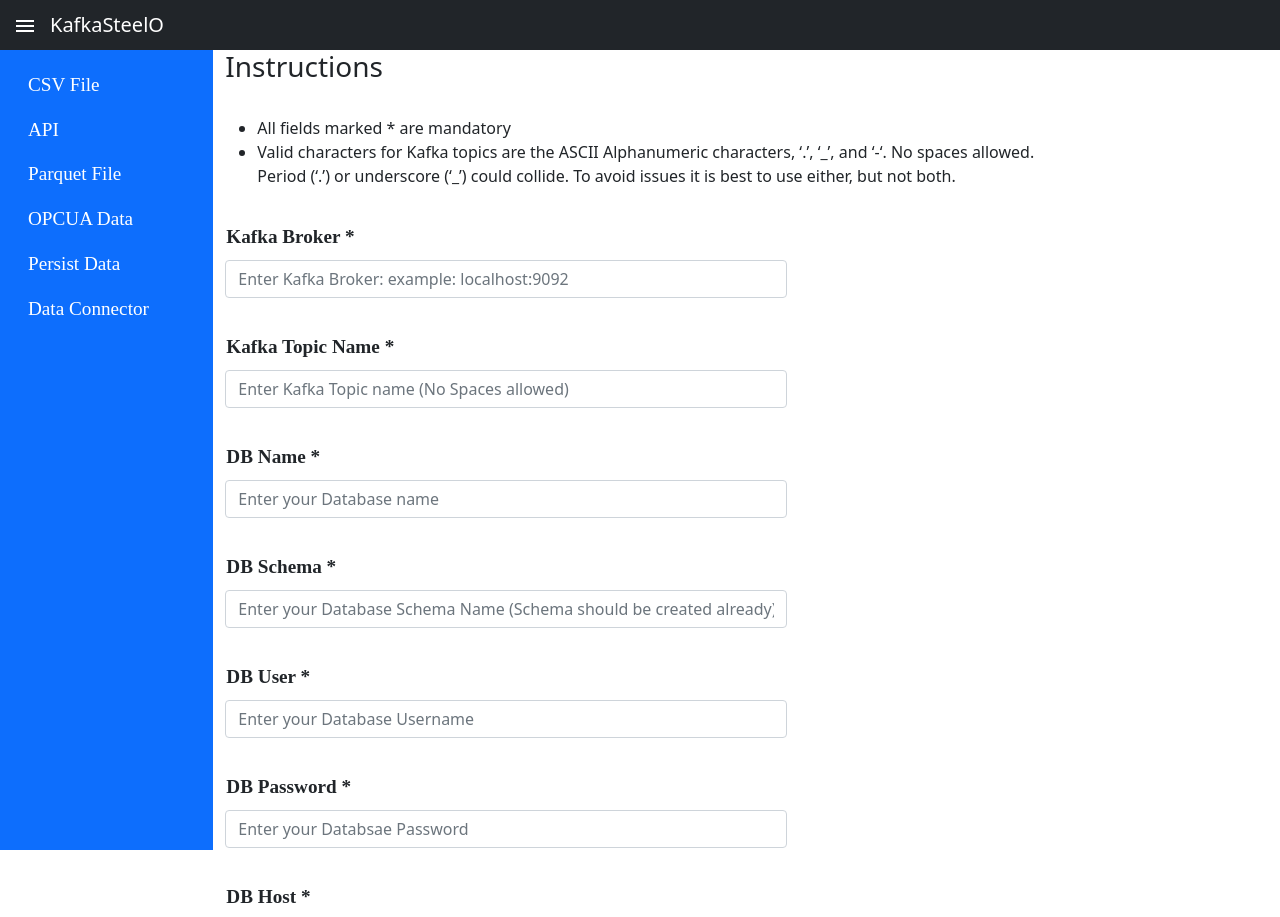
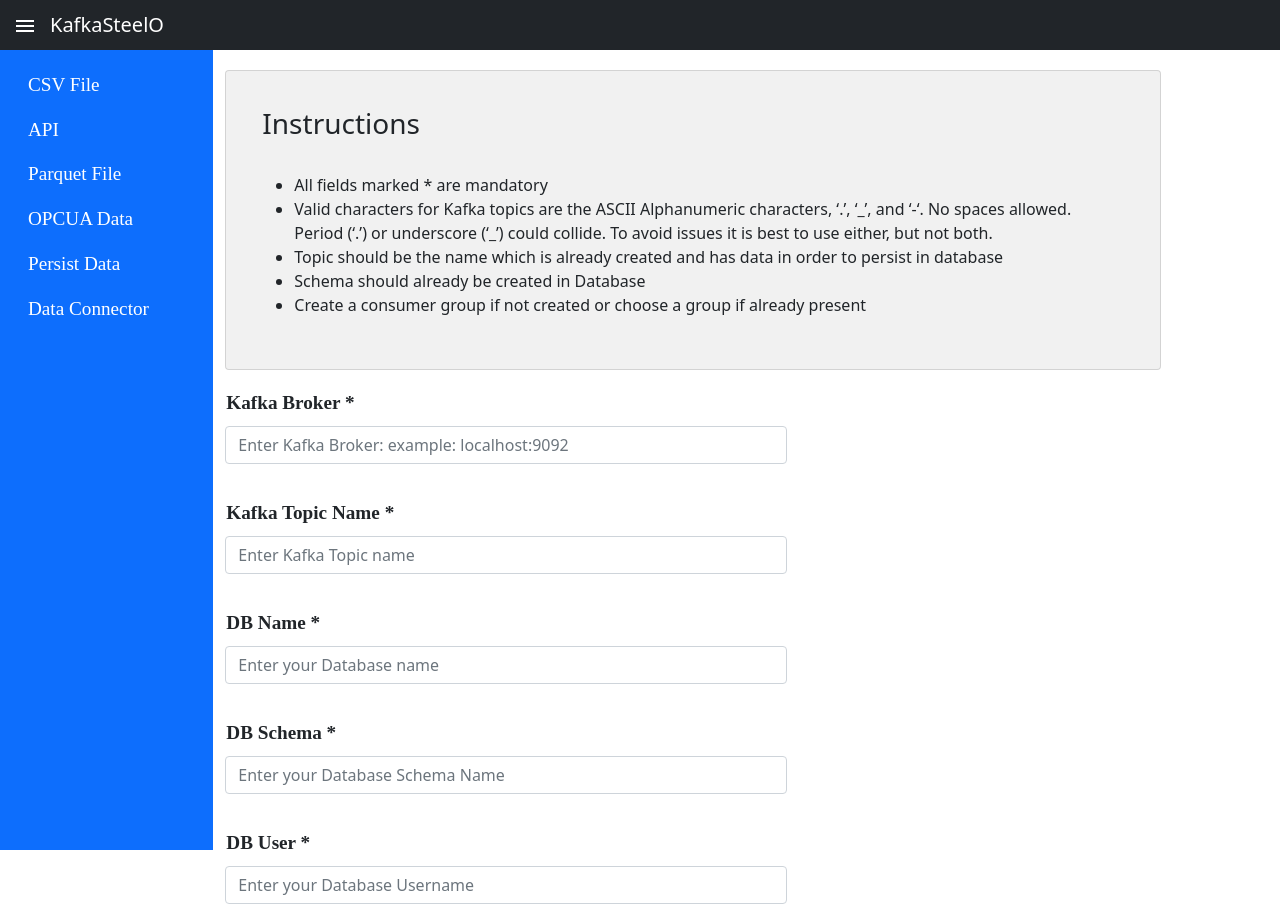
Before and after one commit to SupriyaVallarapu/KafkaSteelO, a React (Create React App) app in the folder Kafka-frontend/: page /Persistdataform in a window 1280 px wide. Shown: the top 917 px of the page. Built offline with nearby package versions, Linux system fonts and the light colour scheme.

Commit message:
commiting UI changes

```diff
--- a/Kafka-frontend/src/components/Filetypeapi.js
+++ b/Kafka-frontend/src/components/Filetypeapi.js
@@ -3,7 +3,7 @@
 //import { useNavigate } from "react-router-dom";
 import Layoutnavbar from '../Layouts/Layoutnavbar';
 import { SuccessfulUploadAlert, FailedUploadAlert, EmptyFieldAlert, URLAlert } from '../Alerts/Alerts.js';
-
+import { Card } from 'react-bootstrap';
 
 let id = 0;
 function Filetypeapi() {
@@ -79,13 +79,18 @@
     <Layoutnavbar>
 
       {alerts.map(({ id, component }) => React.cloneElement(component, { key: id, onClose: () => removeAlert(id) }))}
+      <Card className='instructions-container'>
+        <Card.Body>
       <h3>Instructions</h3>
       <br></br>
       <ul>
         <li>All fields marked * are mandatory</li>
         <li>Valid characters for Kafka topics are the ASCII Alphanumeric characters, ‘.’, ‘_’, and ‘-‘. No spaces allowed. <br></br>
           Period (‘.’) or underscore (‘_’) could collide. To avoid issues it is best to use either, but not both.</li>
+          <li>Topic name should be a unique name </li>
       </ul>
+      </Card.Body>
+      </Card>
       <Form onSubmit={handleSubmit}>
         <Form.Group controlId="apiurl">
           <Form.Label>Api URL *</Form.Label>
--- a/Kafka-frontend/src/components/Filetypecsv.js
+++ b/Kafka-frontend/src/components/Filetypecsv.js
@@ -92,6 +92,7 @@
             <li>All fields marked * are mandatory</li>
             <li>Valid characters for Kafka topics are the ASCII Alphanumeric characters, ‘.’, ‘_’, and ‘-‘. No spaces allowed. <br></br>
               Period (‘.’) or underscore (‘_’) could collide. To avoid issues it is best to use either, but not both.</li>
+            <li>Topic name should be a unique name </li>
 
           </ul>
         </Card.Body>
--- a/Kafka-frontend/src/components/Filetypeparquet.js
+++ b/Kafka-frontend/src/components/Filetypeparquet.js
@@ -3,7 +3,7 @@
 import Layoutnavbar from '../Layouts/Layoutnavbar';
 //import { useNavigate } from 'react-router-dom';
 import { SuccessfulUploadAlert, FailedUploadAlert, EmptyFieldAlert, DirectoryPathDoesntExistAlert, NoFilesInPathAlert } from '../Alerts/Alerts.js';
-
+import { Card } from 'react-bootstrap';
 let id = 0;
 function Filetypeparquet() {
   const [dataDir, setDataDir] = useState('');
@@ -84,16 +84,22 @@
   return (
     <Layoutnavbar>
       {alerts.map(({ id, component }) => React.cloneElement(component, { key: id, onClose: () => removeAlert(id) }))}
+      <Card className='instructions-container'>
+        <Card.Body>
       <h3>Instructions</h3>
       <br></br>
       <ul>
         <li>All fields marked * are mandatory</li>
         <li>Valid characters for Kafka topics are the ASCII Alphanumeric characters, ‘.’, ‘_’, and ‘-‘. No spaces allowed. <br></br>
           Period (‘.’) or underscore (‘_’) could collide. To avoid issues it is best to use either, but not both.</li>
+        <li>Topic name should be a unique name </li>
+        <li>Time column name should be a datetime2 column in your parquet file</li>
       </ul>
+      </Card.Body>
+      </Card>
       <Form onSubmit={handleSubmit}>
         <Form.Group controlId='dataDir'>
-          <Form.Label>Data Directory Path *</Form.Label>
+          <Form.Label>Directory Path *</Form.Label>
           < Form.Control type="text" required value={dataDir} placeholder="Enter directory folder path of Parquet files" onChange={(e) => setDataDir(e.target.value)}></Form.Control>
         </Form.Group>
         <Form.Group controlId='kafkaBroker'>
--- a/Kafka-frontend/src/components/Opcuadata.js
+++ b/Kafka-frontend/src/components/Opcuadata.js
@@ -3,7 +3,7 @@
 import { Form, Button } from 'react-bootstrap';
 import Layoutnavbar from '../Layouts/Layoutnavbar';
 import { SuccessfulUploadAlert, FailedUploadAlert, EmptyFieldAlert, OpcuaURLconnectAlert } from '../Alerts/Alerts.js';
-
+import { Card } from 'react-bootstrap';
 let id = 0;
 function Opcuadata() {
     const [opcuaurl, setopcuaurl] = useState('');
@@ -82,6 +82,8 @@
     return (
         <Layoutnavbar>
             {alerts.map(({ id, component }) => React.cloneElement(component, { key: id, onClose: () => removeAlert(id) }))}
+            <Card className='instructions-container'>
+        <Card.Body>
             <h3>Instructions</h3>
             <br></br>
             <ul>
@@ -89,8 +91,11 @@
                 <li>OPC URL format must be opc.tcp://localhost:4840 </li>
                 <li>Valid characters for Kafka topics are the ASCII Alphanumeric characters, ‘.’, ‘_’, and ‘-‘. No spaces allowed. <br></br>
                     Period (‘.’) or underscore (‘_’) could collide. To avoid issues it is best to use either, but not both.</li>
+                <li>Topic name should be a unique name </li>
                 <li>Node IDs must be separated by commas (example - ns=2;i=4,ns=2;i=3):</li>
             </ul>
+            </Card.Body>
+            </Card>
             <Form onSubmit={handleSubmit}>
                 <Form.Group controlId="opcuaurl" className="form-group-custom">
                     <Form.Label>OPCUA URL *</Form.Label>
--- a/Kafka-frontend/src/components/Persistdataform.js
+++ b/Kafka-frontend/src/components/Persistdataform.js
@@ -3,6 +3,7 @@
 import { Form, Button } from 'react-bootstrap';
 //import { useNavigate } from 'react-router-dom';
 //import { useLocation } from 'react-router-dom';
+import { Card } from 'react-bootstrap';
 import {
     SuccessfulUploadAlert,
     FailedUploadAlert,
@@ -126,14 +127,22 @@
         <Layoutnavbar>
 
             {alerts.map(({ id, component }) => React.cloneElement(component, { key: id, onClose: () => removeAlert(id) }))}
-            <Form onSubmit={handleSubmit}>
+            <Card className='instructions-container'>
+                <Card.Body>
                     <h3>Instructions</h3>
                     <br></br>
                     <ul>
                         <li>All fields marked * are mandatory</li>
                         <li>Valid characters for Kafka topics are the ASCII Alphanumeric characters, ‘.’, ‘_’, and ‘-‘. No spaces allowed. <br></br>
                             Period (‘.’) or underscore (‘_’) could collide. To avoid issues it is best to use either, but not both.</li>
+                        <li>Topic should be the name which is already created and has data in order to persist in database </li>
+                        <li>Schema should already be created in Database</li>
+                        <li>Create a consumer group if not created or choose a group if already present</li>
                     </ul>
+
+                </Card.Body>
+            </Card>
+            <Form onSubmit={handleSubmit}>
 
                 {/* {sourceType === 'csv' && (
                     <Form.Group controlId="directoryPath">
@@ -166,7 +175,7 @@
                 </Form.Group>
                 <Form.Group controlId="kafkaTopic">
                     <Form.Label>Kafka Topic Name *</Form.Label>
-                    <Form.Control type="text" required placeholder='Enter Kafka Topic name (No Spaces allowed)' value={kafkaTopic} onChange={(e) => setKafkaTopic(e.target.value)} />
+                    <Form.Control type="text" required placeholder='Enter Kafka Topic name' value={kafkaTopic} onChange={(e) => setKafkaTopic(e.target.value)} />
                 </Form.Group>
                 <Form.Group controlId="dbname">
                     <Form.Label>DB Name *</Form.Label>
@@ -174,7 +183,7 @@
                 </Form.Group>
                 <Form.Group controlId="dbschema">
                     <Form.Label>DB Schema *</Form.Label>
-                    <Form.Control type="text" required placeholder='Enter your Database Schema Name (Schema should be created already)' value={dbschema} onChange={(e) => setdbschema(e.target.value)} />
+                    <Form.Control type="text" required placeholder='Enter your Database Schema Name' value={dbschema} onChange={(e) => setdbschema(e.target.value)} />
                 </Form.Group>
                 <Form.Group controlId="dbuser">
                     <Form.Label>DB User *</Form.Label>
@@ -182,7 +191,7 @@
                 </Form.Group>
                 <Form.Group controlId="dbPassword">
                     <Form.Label>DB Password *</Form.Label>
-                    <Form.Control type="text" required value={dbpassword} placeholder='Enter your Databsae Password' onChange={(e) => setdbpassword(e.target.value)} />
+                    <Form.Control type="text" required value={dbpassword} placeholder='Enter your Database Password' onChange={(e) => setdbpassword(e.target.value)} />
                 </Form.Group>
                 <Form.Group controlId="dbhost">
                     <Form.Label>DB Host *</Form.Label>
```
Lines whose indentation alone changed are shown as unchanged.
